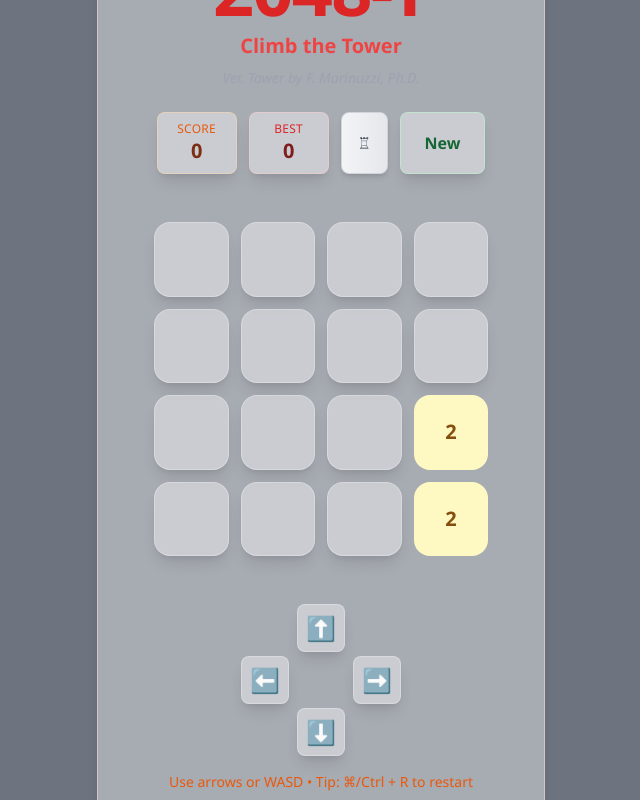
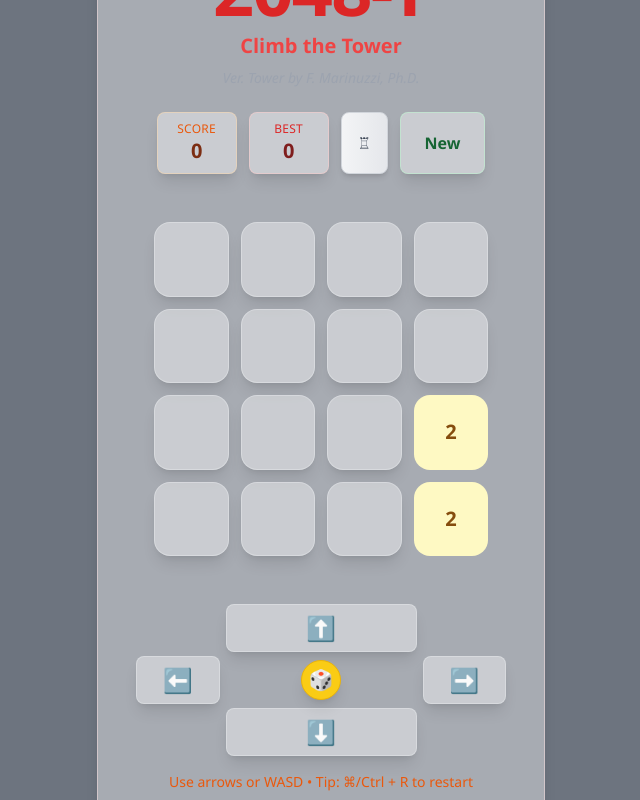
Before and after one commit to Marinuzzi/2048-TOWER, a React (Vite) app: page / in a window 1280 px wide. Shown: the whole page, without its empty margins (319-959 px from the left). Built offline with nearby package versions, Linux system fonts and the light colour scheme.

Commit message:
UI improvements: Added resized random move button in the center of directional controls

```diff
--- a/src/app/Game.tsx
+++ b/src/app/Game.tsx
@@ -442,7 +442,7 @@ const Game: React.FC<GameProps> = ({ onTileMerged, onGameOver }) => {
             </div>
 
             {/* Grid */}
-            <div className="p-6 rounded-2xl mb-6">
+            <div className="p-6 rounded-2xl mb-6" id="grid-container">
               <div
                 className="grid gap-3 transition-all duration-300"
                 style={{
@@ -477,13 +477,29 @@ const Game: React.FC<GameProps> = ({ onTileMerged, onGameOver }) => {
             {/* Controlli */}
             <div className="text-center text-gray-600 mb-4">
               {/* Pulsanti delle frecce direzionali */}
-              <div className="flex flex-col items-center gap-1 mt-4 mb-4">
-                <button onClick={() => handleMove('ArrowUp')} className="w-12 h-12 bg-white/40 backdrop-blur-none hover:bg-white/60 text-2xl rounded-lg shadow-lg transition-all duration-200 border border-gray-200/50">⬆️</button>
-                <div className="flex gap-16">
-                  <button onClick={() => handleMove('ArrowLeft')} className="w-12 h-12 bg-white/40 backdrop-blur-none hover:bg-white/60 text-2xl rounded-lg shadow-lg transition-all duration-200 border border-gray-200/50">⬅️</button>
-                  <button onClick={() => handleMove('ArrowRight')} className="w-12 h-12 bg-white/40 backdrop-blur-none hover:bg-white/60 text-2xl rounded-lg shadow-lg transition-all duration-200 border border-gray-200/50">➡️</button>
+              <div className="flex flex-col items-center gap-1 mt-4 mb-4 relative">
+                <button onClick={() => handleMove('ArrowUp')} className="h-12 bg-white/40 backdrop-blur-none hover:bg-white/60 text-2xl rounded-lg shadow-lg transition-all duration-200 border border-gray-200/50" style={{ width: 'calc((100% - 3rem)/2 + 1.5rem)' }}>⬆️</button>
+                <div className="grid w-full relative" style={{
+                    padding: '0 6px',
+                    gridTemplateColumns: `repeat(${grid.length}, minmax(0, 1fr))`,
+                    gap: '0.75rem'
+                  }}>
+                  <button onClick={() => handleMove('ArrowLeft')} className="h-12 bg-white/40 backdrop-blur-none hover:bg-white/60 text-2xl rounded-lg shadow-lg transition-all duration-200 border border-gray-200/50">⬅️</button>
+                  <div className="col-span-2 relative">
+                    <button
+                      onClick={() => {
+                        const moves = ['ArrowUp', 'ArrowDown', 'ArrowLeft', 'ArrowRight'];
+                        const randomMove = moves[Math.floor(Math.random() * moves.length)];
+                        handleMove(randomMove);
+                      }}
+                      className="absolute top-1/2 left-1/2 -translate-x-1/2 -translate-y-1/2 w-10 h-10 bg-yellow-400 hover:bg-yellow-500 text-xl rounded-full shadow-lg transition-all duration-200 border border-yellow-500 transform hover:scale-110"
+                    >
+                      🎲
+                    </button>
+                  </div>
+                  <button onClick={() => handleMove('ArrowRight')} className="h-12 bg-white/40 backdrop-blur-none hover:bg-white/60 text-2xl rounded-lg shadow-lg transition-all duration-200 border border-gray-200/50">➡️</button>
                 </div>
-                <button onClick={() => handleMove('ArrowDown')} className="w-12 h-12 bg-white/40 backdrop-blur-none hover:bg-white/60 text-2xl rounded-lg shadow-lg transition-all duration-200 border border-gray-200/50">⬇️</button>
+                <button onClick={() => handleMove('ArrowDown')} className="h-12 bg-white/40 backdrop-blur-none hover:bg-white/60 text-2xl rounded-lg shadow-lg transition-all duration-200 border border-gray-200/50" style={{ width: 'calc((100% - 3rem)/2 + 1.5rem)' }}>⬇️</button>
               </div>
 
               {/* Messaggio di velocità (bonus o penalità) */}
```
